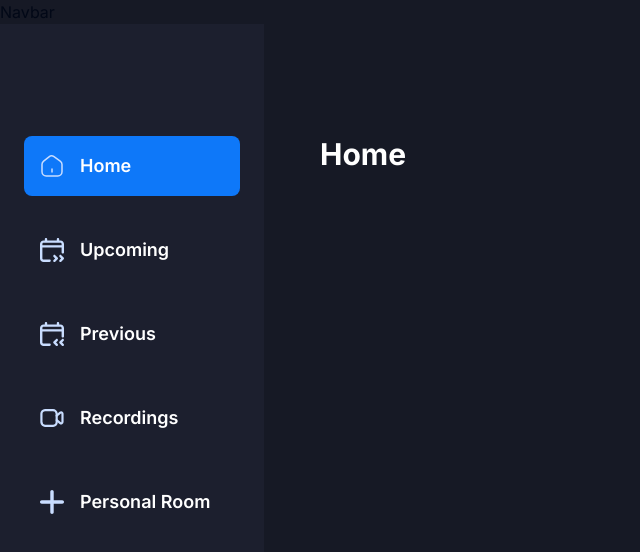
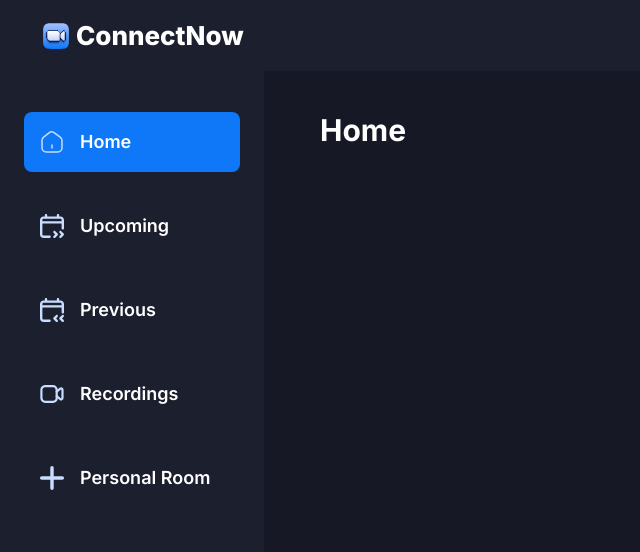
Before and after one commit to Chandan017/ConnectNow, a Next.js app: page / in a window 1280 px wide. Shown: the top 552 px of the page, without its empty margins (0-640 px from the left). Built offline with nearby package versions, Linux system fonts and the light colour scheme.

Commit message:
Added logo in navbar

```diff
--- a/components/Navbar.tsx
+++ b/components/Navbar.tsx
@@ -1,8 +1,23 @@
+import Image from 'next/image'
+import Link from 'next/link'
 import React from 'react'
 
 const Navbar = () => {
   return (
-    <div>Navbar</div>
+    <nav className='flex-between fixed z-50 w-full bg-dark-1 px-6 py-4 lg:px-10'>
+        <Link href="/" className='flex items-center gap-1'>
+        <Image
+        src="/icons/logo.svg"
+        width={32}
+        height={32}
+        alt='ConnectNow Logo'
+        className='max-sm:size-10'
+        />
+        <p className='text-[26px] font-extrabold text-white max-sm:hidden'>
+            ConnectNow
+        </p>
+        </Link>
+    </nav>
   )
 }
 
```
